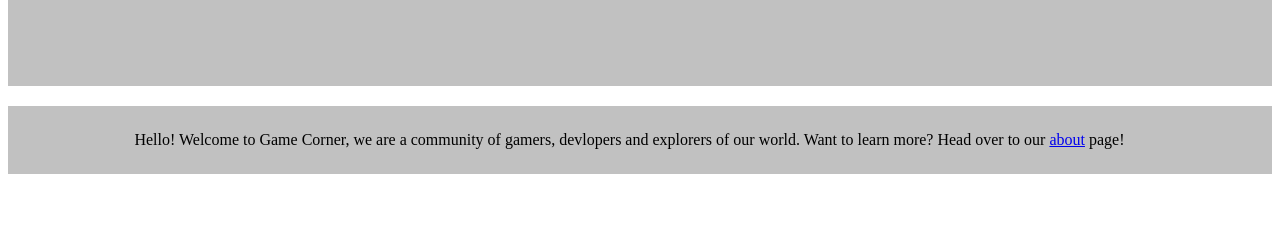
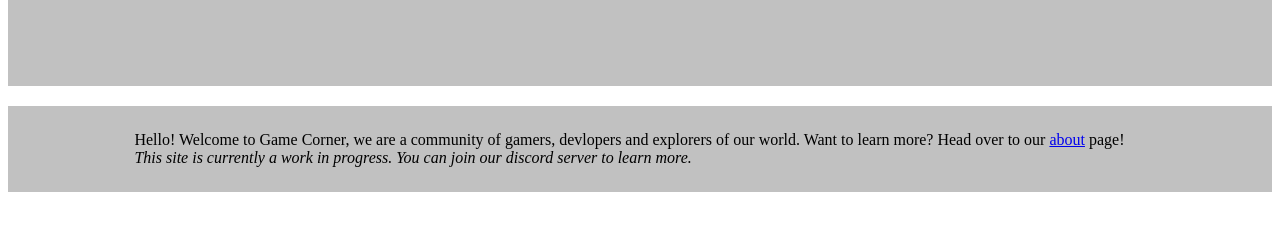
Before and after one commit to Game-Corner/gamecorner.org, a website: page pages/index.html in a window 1280 px wide. Shown: the part 286-516 px from the top of the page. Drawn offline with Linux system fonts and the light colour scheme.

Commit message:
Update index.html

```diff
--- a/pages/index.html
+++ b/pages/index.html
@@ -25,7 +25,7 @@
     	<div>Game Corner</div>
     </div>
     <div class="content">
-    	<div>Hello! Welcome to Game Corner, we are a community of gamers, devlopers and explorers of our world. Want to learn more? Head over to our <a href="/about.html">about</a> page!</div>
+    	<div>Hello! Welcome to Game Corner, we are a community of gamers, devlopers and explorers of our world. Want to learn more? Head over to our <a href="/about.html">about</a> page! <br> <i>This site is currently a work in progress. You can join our discord server to learn more.</i></div>
     </div>
 </body>
 </html>
```
